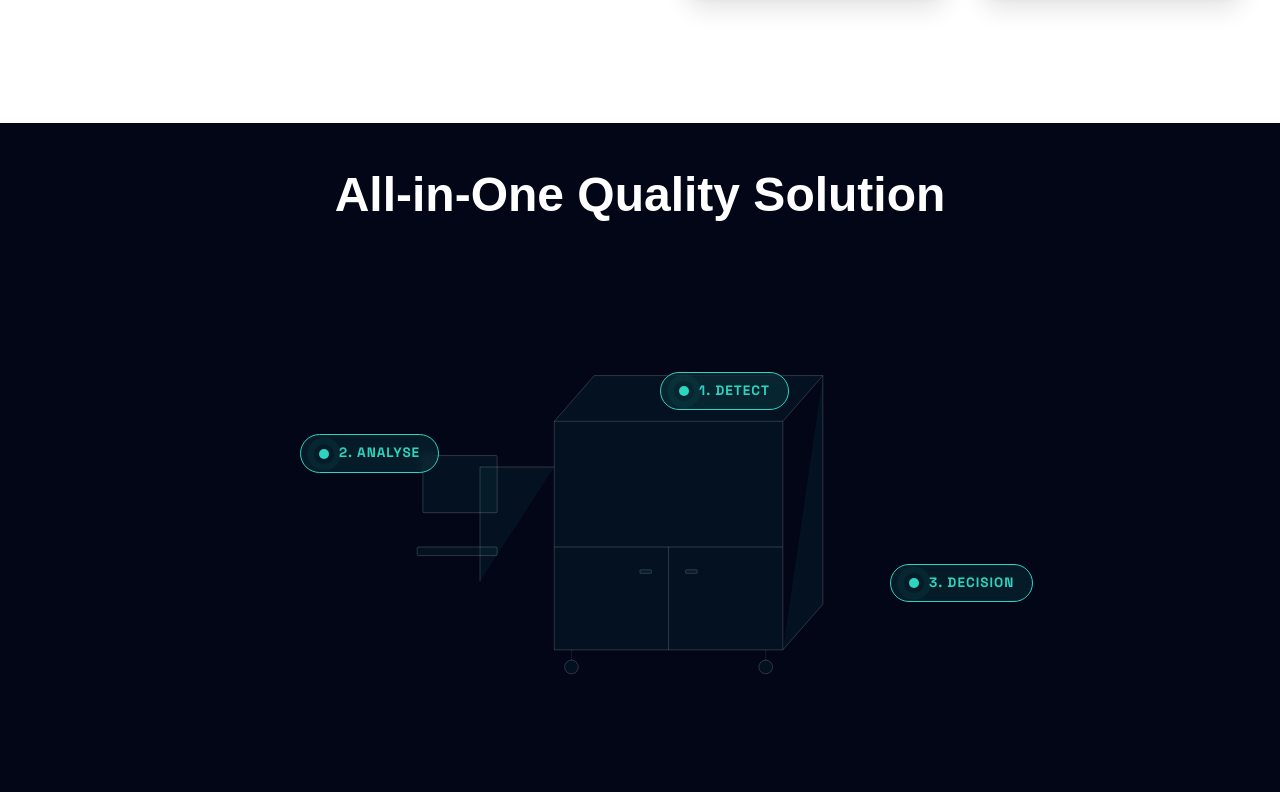
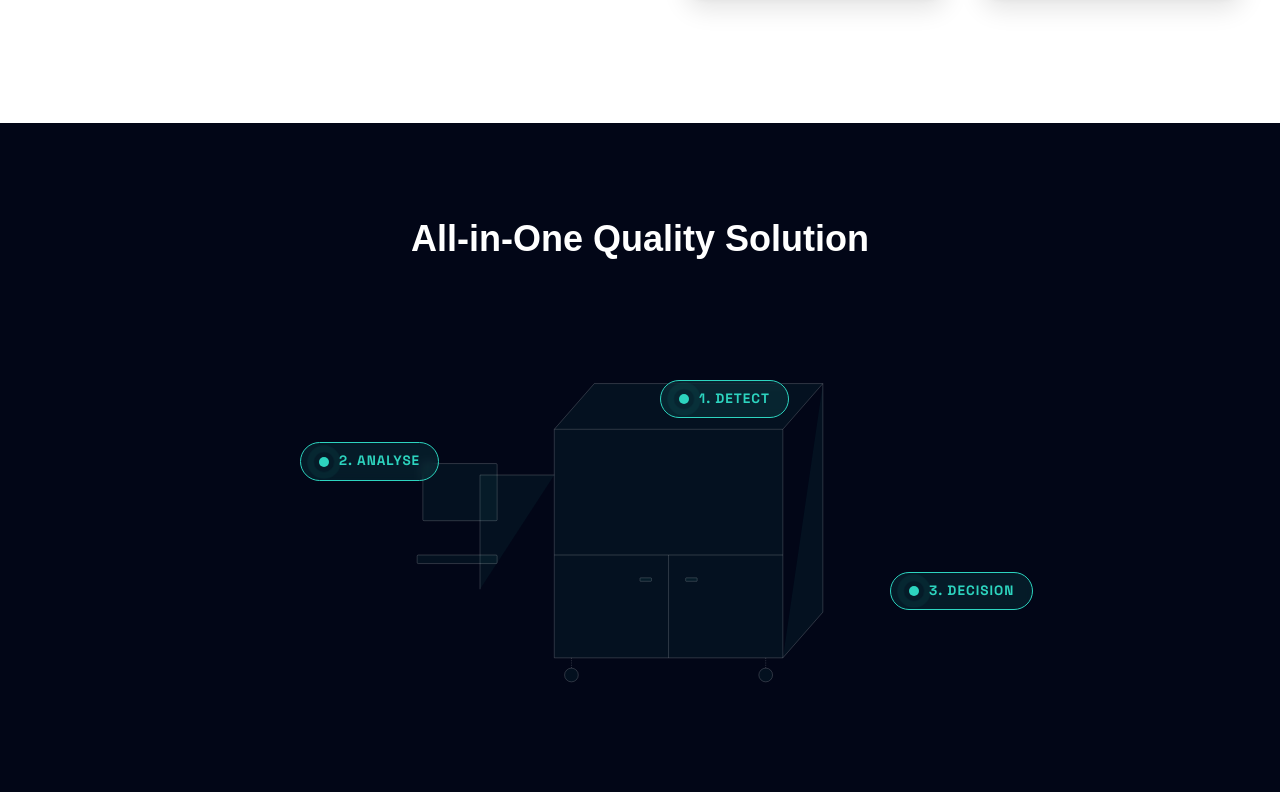
Before and after one commit to ProMaterialAI/website, a website: page public/index.html in a window 1280 px wide. Shown: the part 1420-2212 px from the top of the page. Drawn offline with nearby package versions, Linux system fonts and the light colour scheme.

Commit message:
Style: Align All-in-One Quality Solution with Performance Intelligence section styling

```diff
--- a/public/index.html
+++ b/public/index.html
@@ -308,9 +308,9 @@
     </section>
 
     <!-- 4. All-in-One Quality Solution (交互机器视觉重构) -->
-    <section id="solutions" class="py-12 bg-slate-950 text-white">
+    <section id="solutions" class="py-24 bg-slate-950 text-white">
         <div class="max-w-7xl mx-auto px-4 text-center">
-            <h2 class="text-4xl md:text-5xl font-bold mb-12">All-in-One Quality Solution</h2>
+            <h2 class="text-4xl font-bold mb-4">All-in-One Quality Solution</h2>
 
             <div class="machine-viz-container mb-12 relative h-[480px]">
                 <!-- 基于 image_6cbb82.png 的写实机械轮廓 -->
```
